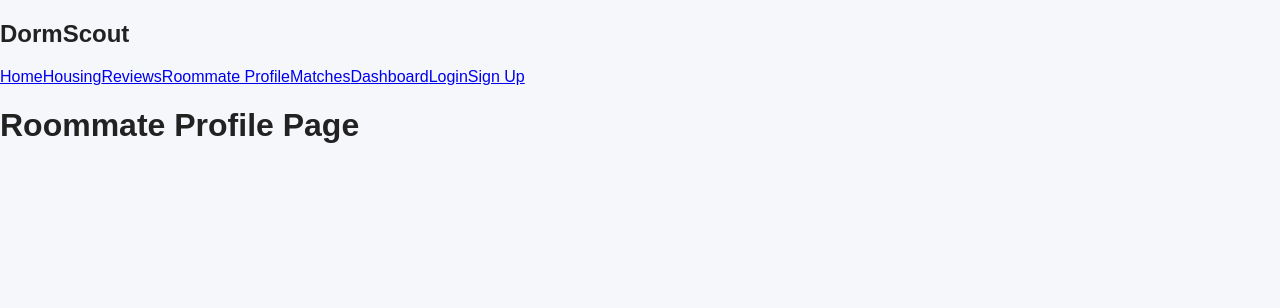
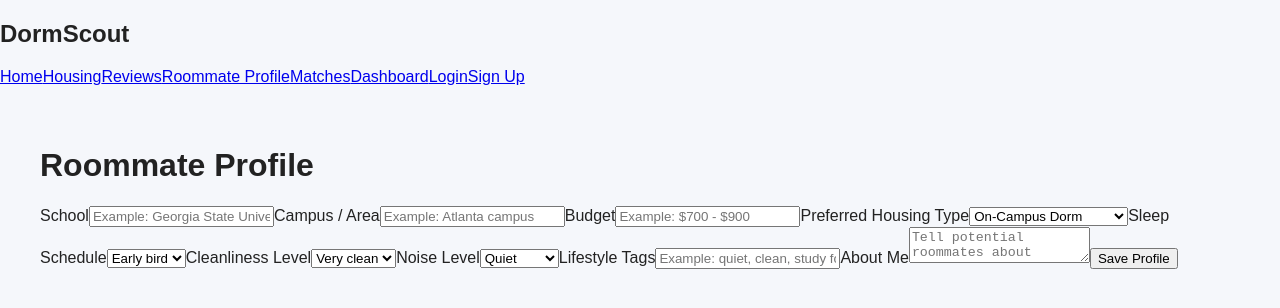
Before and after one commit to DoubleRLD/CTW, a React (Vite) app in the folder frontend/: page /roommate-profile in a window 1280 px wide. Shown: the top 308 px of the page. Built offline with nearby package versions, Linux system fonts and the light colour scheme.

Commit message:
[Feature] Add roommate profile page
Tags: [Feature]

Name: Reagan Marscel

Date: June 30, 2026

Details: Added a roommate profile form with school, campus, budget, housing type, sleep schedule, cleanliness, noise level, lifestyle tags, and about me fields.

```diff
--- a/frontend/src/pages/RoommateProfile.jsx
+++ b/frontend/src/pages/RoommateProfile.jsx
@@ -1,5 +1,58 @@
 function RoommateProfile() {
-    return <h1>Roommate Profile Page</h1>;
-  }
+    return (
+        <main className="page">
+            <div className="card">
+                <h1>Roommate Profile</h1>
 
-  export default RoommateProfile;
+                <form className="form">
+                    <label>School</label>
+                    <input type="text" placeholder="Example: Georgia State University" />
+
+                    <label>Campus / Area</label>
+                    <input type="text" placeholder="Example: Atlanta campus" />
+
+                    <label>Budget</label>
+                    <input type="text" placeholder="Example: $700 - $900" />
+
+                    <label>Preferred Housing Type</label>
+                    <select>
+                        <option>On-Campus Dorm</option>
+                        <option>Off-Campus Apartment</option>
+                        <option>Either</option>
+                    </select>
+
+                    <label>Sleep Schedule</label>
+                    <select>
+                        <option>Early bird</option>
+                        <option>Night owl</option>
+                        <option>Flexible</option>
+                    </select>
+
+                    <label>Cleanliness Level</label>
+                    <select>
+                        <option>Very clean</option>
+                        <option>Average</option>
+                        <option>Relaxed</option>
+                    </select>
+
+                    <label>Noise Level</label>
+                    <select>
+                        <option>Quiet</option>
+                        <option>Moderate</option>
+                        <option>Loud</option>
+                    </select>
+
+                    <label>Lifestyle Tags</label>
+                    <input type="text" placeholder="Example: quiet, clean, study focused" />
+
+                    <label>About Me</label>
+                    <textarea placeholder="Tell potential roommates about yourself"></textarea>
+
+                    <button type="submit">Save Profile</button>
+                </form>
+            </div>
+        </main>
+    );
+}
+
+export default RoommateProfile;
```
